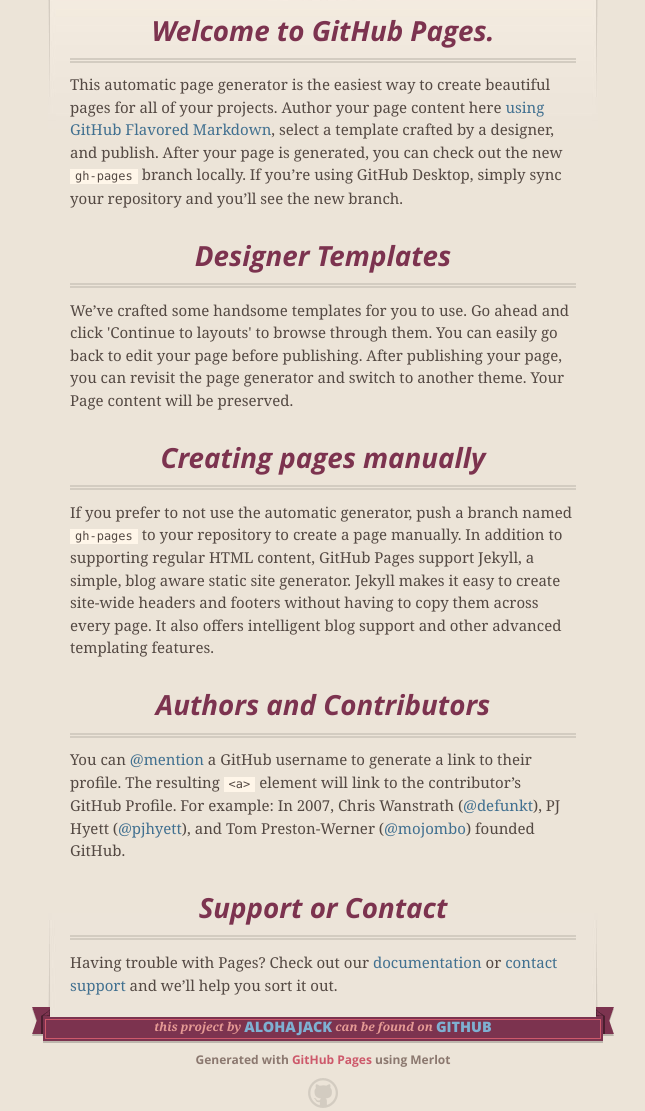
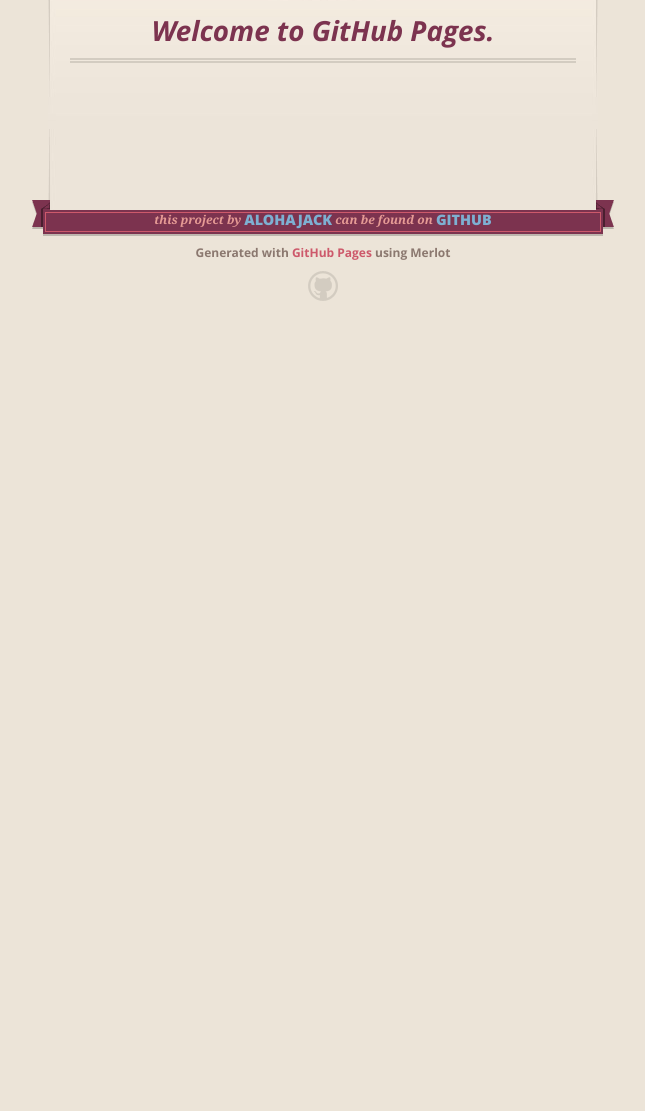
Before and after one commit to AlohaJack/FrontEnd, a plain HTML site: page index.html in a window 1280 px wide. Shown: the part 216-1327 px from the top of the page, without its empty margins (317-962 px from the left). After the commit the page ends 800 px from the top, so only its background shows below. Drawn offline with nearby package versions, Linux system fonts and the light colour scheme.

```diff
--- a/index.html
+++ b/index.html
@@ -49,27 +49,7 @@
         <h3>
 <a id="welcome-to-github-pages" class="anchor" href="#welcome-to-github-pages" aria-hidden="true"><span aria-hidden="true" class="octicon octicon-link"></span></a>Welcome to GitHub Pages.</h3>
 
-<p>This automatic page generator is the easiest way to create beautiful pages for all of your projects. Author your page content here <a href="https://guides.github.com/features/mastering-markdown/">using GitHub Flavored Markdown</a>, select a template crafted by a designer, and publish. After your page is generated, you can check out the new <code>gh-pages</code> branch locally. If you’re using GitHub Desktop, simply sync your repository and you’ll see the new branch.</p>
-
-<h3>
-<a id="designer-templates" class="anchor" href="#designer-templates" aria-hidden="true"><span aria-hidden="true" class="octicon octicon-link"></span></a>Designer Templates</h3>
-
-<p>We’ve crafted some handsome templates for you to use. Go ahead and click 'Continue to layouts' to browse through them. You can easily go back to edit your page before publishing. After publishing your page, you can revisit the page generator and switch to another theme. Your Page content will be preserved.</p>
-
-<h3>
-<a id="creating-pages-manually" class="anchor" href="#creating-pages-manually" aria-hidden="true"><span aria-hidden="true" class="octicon octicon-link"></span></a>Creating pages manually</h3>
-
-<p>If you prefer to not use the automatic generator, push a branch named <code>gh-pages</code> to your repository to create a page manually. In addition to supporting regular HTML content, GitHub Pages support Jekyll, a simple, blog aware static site generator. Jekyll makes it easy to create site-wide headers and footers without having to copy them across every page. It also offers intelligent blog support and other advanced templating features.</p>
-
-<h3>
-<a id="authors-and-contributors" class="anchor" href="#authors-and-contributors" aria-hidden="true"><span aria-hidden="true" class="octicon octicon-link"></span></a>Authors and Contributors</h3>
-
-<p>You can <a href="https://help.github.com/articles/basic-writing-and-formatting-syntax/#mentioning-users-and-teams" class="user-mention">@mention</a> a GitHub username to generate a link to their profile. The resulting <code>&lt;a&gt;</code> element will link to the contributor’s GitHub Profile. For example: In 2007, Chris Wanstrath (<a href="https://github.com/defunkt" class="user-mention">@defunkt</a>), PJ Hyett (<a href="https://github.com/pjhyett" class="user-mention">@pjhyett</a>), and Tom Preston-Werner (<a href="https://github.com/mojombo" class="user-mention">@mojombo</a>) founded GitHub.</p>
-
-<h3>
-<a id="support-or-contact" class="anchor" href="#support-or-contact" aria-hidden="true"><span aria-hidden="true" class="octicon octicon-link"></span></a>Support or Contact</h3>
-
-<p>Having trouble with Pages? Check out our <a href="https://help.github.com/pages">documentation</a> or <a href="https://github.com/contact">contact support</a> and we’ll help you sort it out.</p>
+<p><a href="FrontEnd/first.html"></a></p>
       </section>
 
       <footer>
```
Also changed, not shown: params.json (+1 -1 lines).
